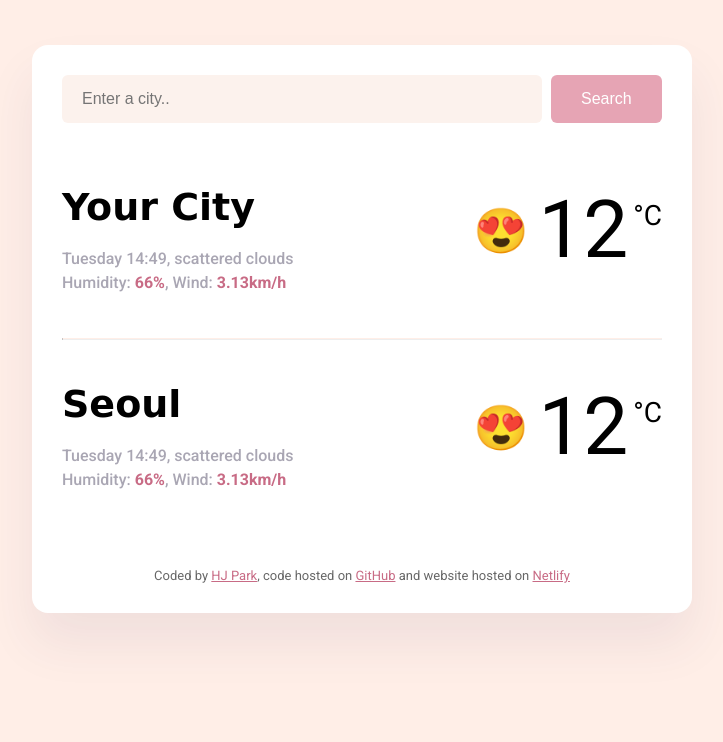
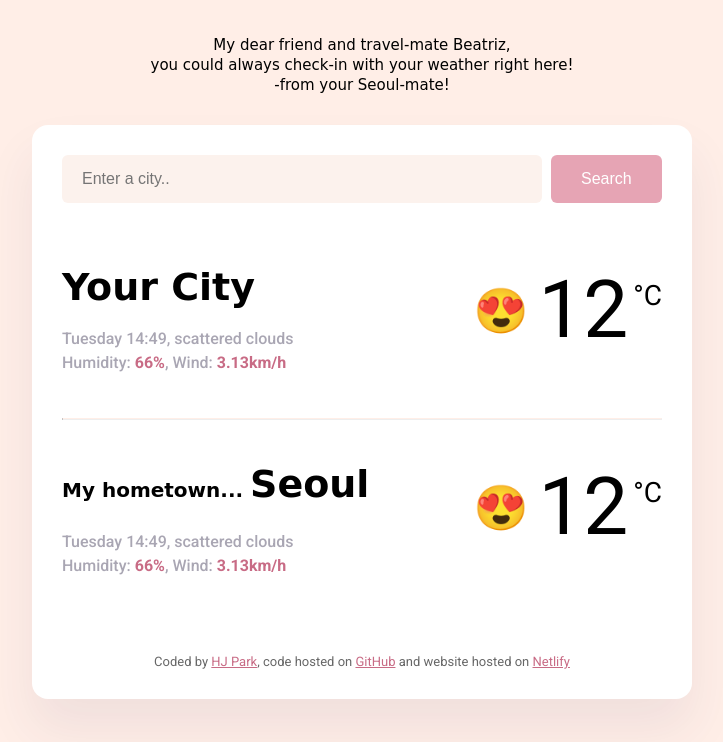
Before and after one commit to zora-git/weather-project-for-bea, a plain HTML site: page index.html in a window 1280 px wide. Shown: the whole page, without its empty margins (278-1001 px from the left). Drawn offline with Linux system fonts and the light colour scheme; a web font is replaced by a local one.

Commit message:
added letter

```diff
--- a/index.html
+++ b/index.html
@@ -13,6 +13,11 @@
     />
   </head>
   <body>
+    <p class="letter">
+      My dear friend and travel-mate Beatriz, <br />
+      you could always check-in with your weather right here! <br />
+      -from your Seoul-mate!
+    </p>
     <div class="weather-app">
       <header>
         <form class="search-form" id="search-form">
@@ -46,7 +51,7 @@
         <hr />
         <div class="seoul-weather-app-data">
           <div>
-            <h1>Seoul</h1>
+            <h1><span class="hometown">My hometown... </span>Seoul</h1>
             <p>
               Tuesday 14:49, scattered clouds
               <br />Humidity: <strong>66%</strong>, Wind:
--- a/src/style.css
+++ b/src/style.css
@@ -44,10 +44,20 @@ hr {
   border-top: 1px solid #ffeee7;
 }
 
+.letter {
+  padding-top: 20px;
+  font-size: 15px;
+  line-height: 20px;
+  color: rgba(39, 33, 66, 0.4);
+  text-align: center;
+  font-family: "Sevillana", cursive;
+  color: black;
+}
+
 .weather-app {
   background: white;
   max-width: 600px;
-  margin: 45px auto;
+  margin: 30px auto;
   padding: 30px;
   box-shadow: 0 30px 50px rgba(65, 50, 100, 0.08);
   border-radius: 16px;
@@ -103,6 +113,10 @@ hr {
   font-size: 28px;
 }
 
+.hometown {
+  font-size: 20px;
+}
+
 .message {
   font-family: "Cedarville Cursive", cursive;
 }
```
